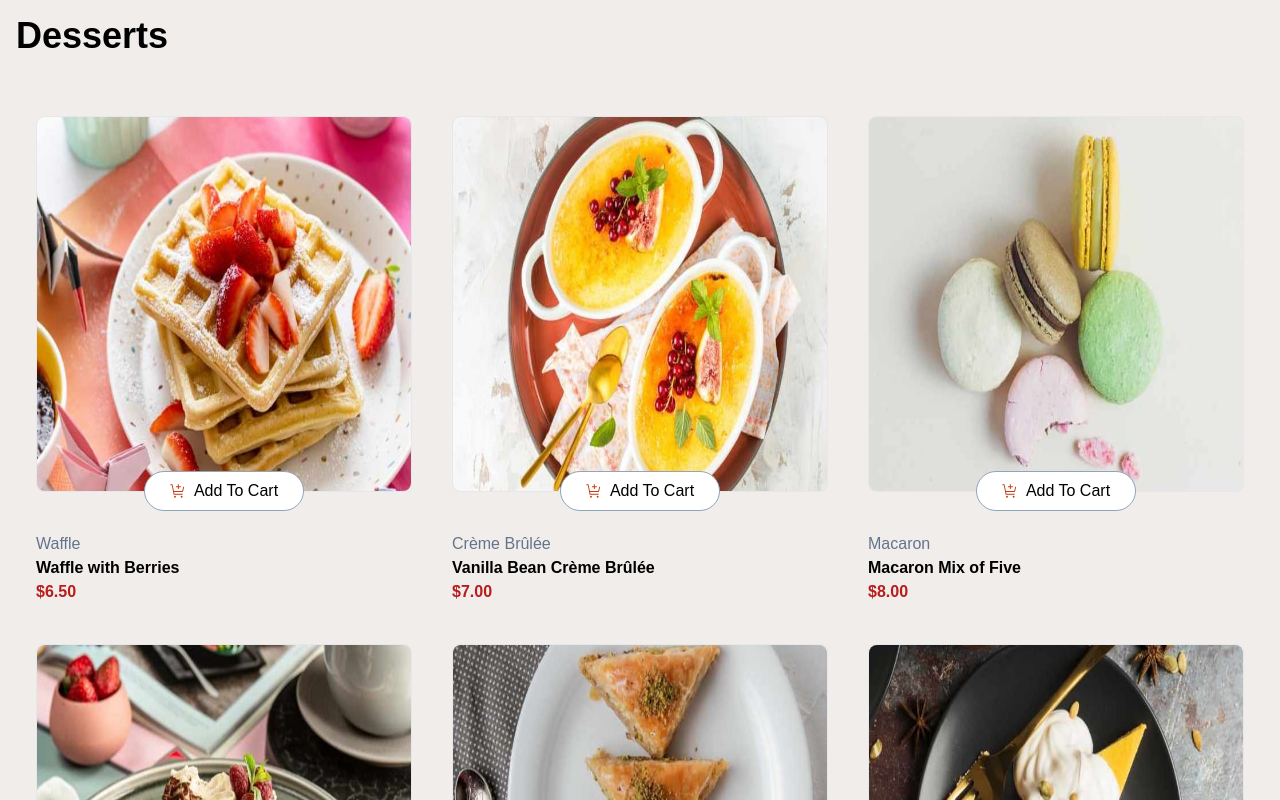
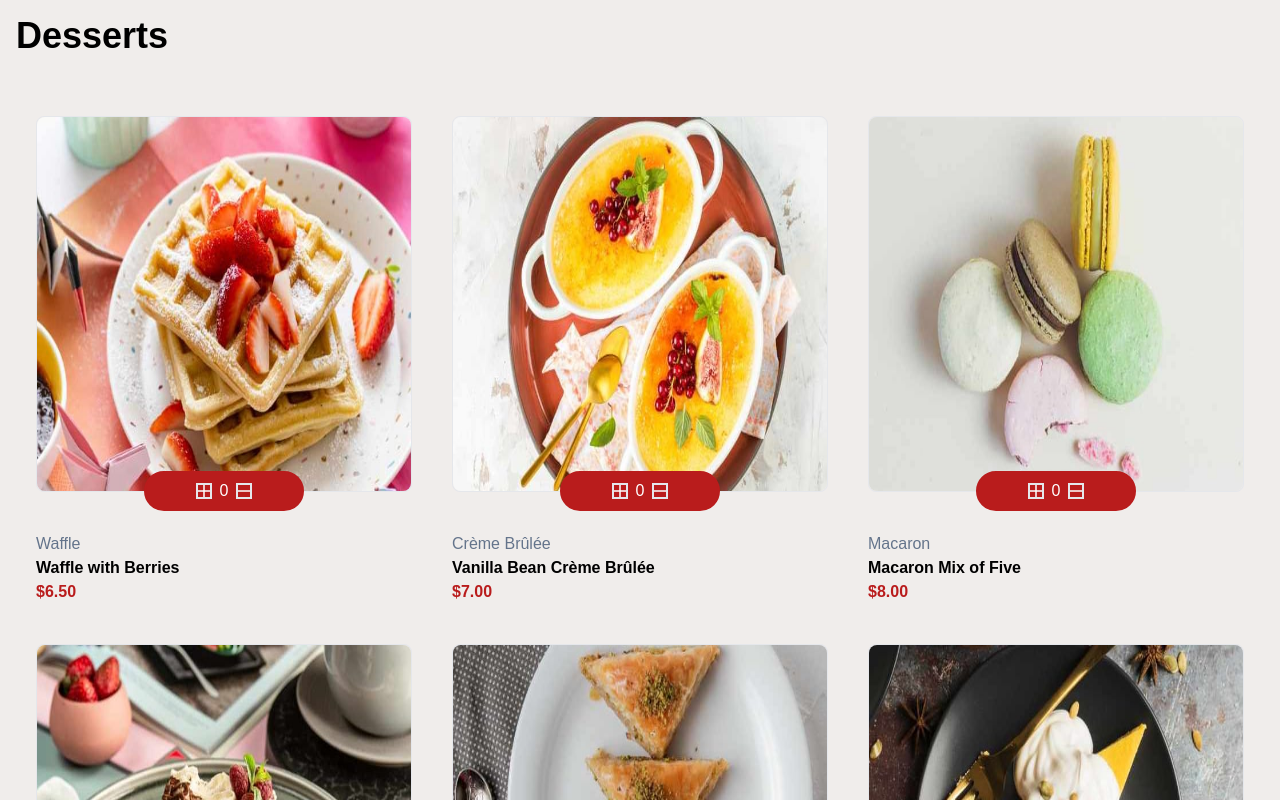
Before and after one commit to KamCoder5/restaurant-product-list, a Next.js app: page / in a window 1280 px wide. Shown: the top 800 px of the page. Built offline with nearby package versions, Linux system fonts and the light colour scheme.

Commit message:
updated productsInCart state into an object, storing number of items of each product in the cart, passed it down into the button

```diff
--- a/src/app/components/ProductCard.tsx
+++ b/src/app/components/ProductCard.tsx
@@ -1,12 +1,41 @@
 import Image from "next/image";
 import iconAddToCard from "../../../public/images/icon-add-to-cart.svg";
+import iconIncrementQuantity from "../../../public/images/icon-increment-quantity.svg";
+import iconDecrementQuantity from "../../../public/images/icon-decrement-quantity.svg";
+
 export const ProductCard = ({
   image,
   name,
   category,
-  handleAddToCart,
   price,
+  handleCartQuantity,
+  productQuantityInCart,
+  isSelectedProduct,
 }: any) => {
+  const productCardButton = () => {
+    return (
+      <div className="flex items-center justify-center border-2 border-red-700 bg-red-700 text-white h-10 w-40 rounded-3xl absolute m-auto left-0 right-0  -bottom-5">
+        <button>
+          <Image
+            className="h-4 w-4 m-2 border-2"
+            src={iconIncrementQuantity}
+            alt="Increment Quantity Icon"
+            onClick={() => handleCartQuantity("add")}
+          />
+        </button>
+        {productQuantityInCart}
+        <button>
+          <Image
+            className="h-4 w-4 m-2 border-2 "
+            src={iconDecrementQuantity}
+            alt="Decrement Quantity Icon"
+            onClick={() => handleCartQuantity("remove")}
+          />
+        </button>
+      </div>
+    );
+  };
+
   return (
     <div className=" md:p-5">
       <div className="text-black relative mb-5 border rounded-lg">
@@ -17,19 +46,8 @@ export const ProductCard = ({
           height={500}
           alt="Picture of Food"
         />
-        <button
-          className="flex items-center justify-center border border-slate-400 bg-white h-10 w-40 rounded-3xl absolute m-auto left-0 right-0  -bottom-5"
-          onClick={handleAddToCart}
-        >
-          <Image
-            className="h-4 w-4 mr-2"
-            src={iconAddToCard}
-            alt=" Add To Cart Icon"
-          />
-          Add To Cart
-        </button>
+        {productCardButton()}
       </div>
-
       <div className="flex flex-col justify-center items-start mt-10 max-sm:mb-10">
         <p className="text-slate-500">{category}</p>
         <p className="font-extrabold">{name}</p>
--- a/src/app/components/SummaryCardItem.tsx
+++ b/src/app/components/SummaryCardItem.tsx
@@ -1,7 +1,7 @@
 export const SummaryCardItem = () => {
   return (
     <div className="h-full w-full bg-white">
-      <div className="h-full w-full bg-white">Your Chart</div>
+      <div className="text-red-700 text-4xl font-extrabold">Your Cart</div>
     </div>
   );
 };
--- a/src/app/page.tsx
+++ b/src/app/page.tsx
@@ -1,13 +1,34 @@
 "use client";
+
+import { useState } from "react";
 import data from "../api/data.json";
 import { ProductCard } from "./components/ProductCard";
 import { SummaryCardItem } from "./components/SummaryCardItem";
 
 export default function Home() {
-  const handleAddToCart = (name: string) => {
-    console.log(`Added ${name} to cart`);
+  const [productsInCart, setProductInCart] = useState<{
+    [key: string]: number;
+  }>({});
+  const [isProductSelected, setIsProductSelected] = useState();
+
+  const handleProductsInCart = (productName: string, option: string) => {
+    if (option === "add") {
+      setProductInCart((prevCart) => ({
+        ...prevCart,
+        [productName]: (prevCart[productName] ?? 0) + 1,
+      }));
+    } else if (option === "remove" && productsInCart[productName]) {
+      setProductInCart((prevCart) => ({
+        ...prevCart,
+        [productName]: prevCart[productName] - 1,
+      }));
+    }
+    console.log({ productsInCart });
   };
 
+  const handleSelectedProduct = (productName: string) => {
+    productName ? true : false;
+  };
   return (
     <div className="text-black p-4">
       <header className="text-black text-4xl font-extrabold mb-10">
@@ -21,12 +42,13 @@ export default function Home() {
             category={product.category}
             name={product.name}
             price={product.price}
-            handleAddToCart={() => handleAddToCart(product.name)}
+            productQuantityInCart={productsInCart[product.name] || 0}
+            handleCartQuantity={(option: string) =>
+              handleProductsInCart(product.name, option)
+            }
+            isSelectedProduct={() => handleSelectedProduct(product.name)}
           />
         ))}
-      </div>
-      <div className="h-full w-full bg-white">
-        <div className="text-red-700 text-4xl font-extrabold">Your Chart</div>
       </div>
       <SummaryCardItem />
     </div>
```
